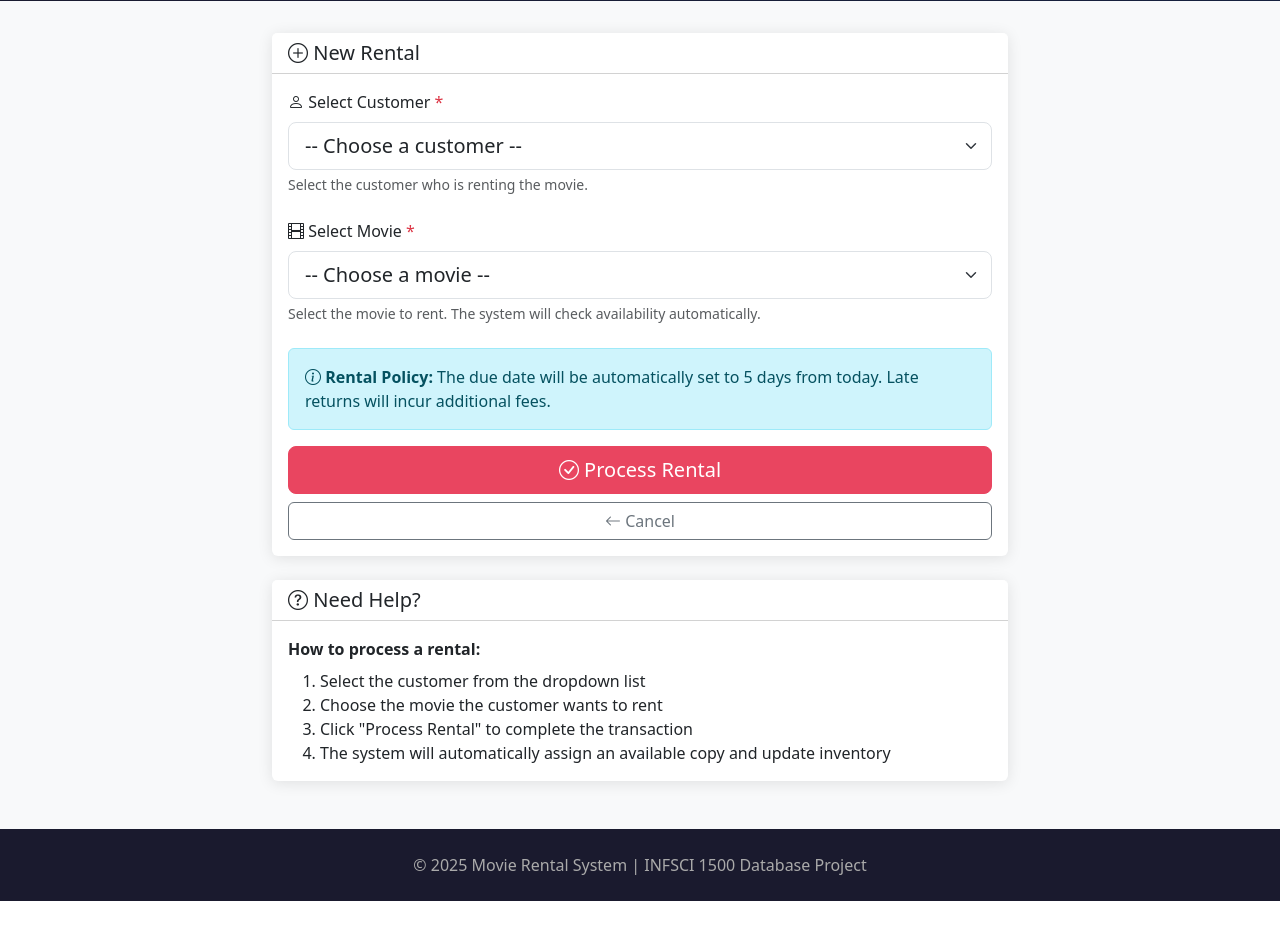
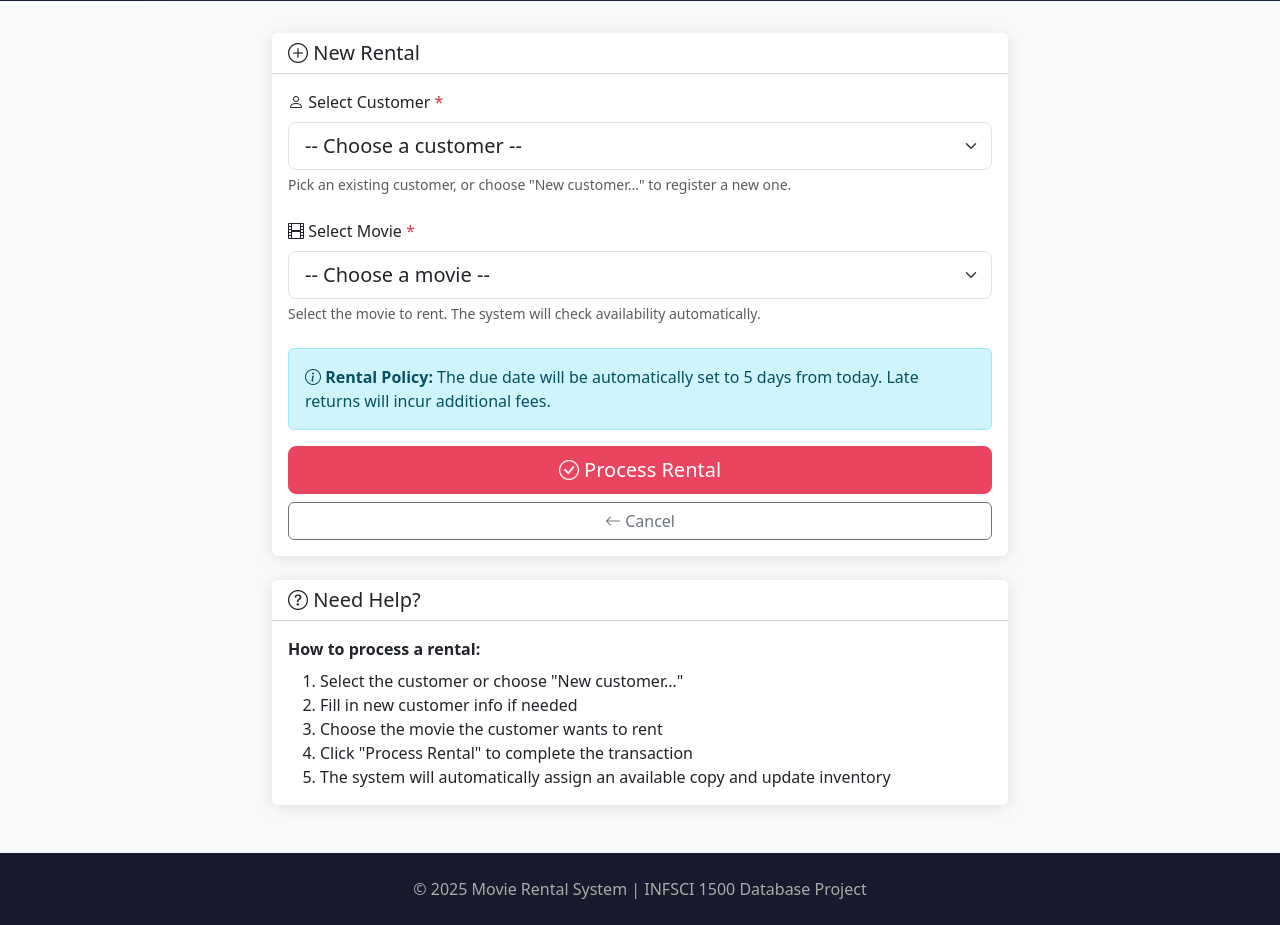
Before and after one commit to Xzx13/INFSCI_1500_final-project, a Flask app: page /rent in a window 1280 px wide. Shown: the part 221-1146 px from the top of the page. Before the commit the page ends 1122 px from the top, so only its background shows below. Run offline with Flask 3, Linux system fonts and the light colour scheme; data comes from the database, SQL or seed files in the repository.

Commit message:
Add files via upload

```diff
--- a/movie_rental_project/templates/rent.html
+++ b/movie_rental_project/templates/rent.html
@@ -26,13 +26,49 @@
                             </label>
                             <select class="form-select form-select-lg" id="customer_id" name="customer_id" required>
                                 <option value="" disabled selected>-- Choose a customer --</option>
+                                <option value="new">+ New customer...</option>
                                 {% for customer in customers %}
                                 <option value="{{ customer['customer_id'] }}">
                                     {{ customer['name'] }}
                                 </option>
                                 {% endfor %}
                             </select>
-                            <div class="form-text">Select the customer who is renting the movie.</div>
+                            <div class="form-text">
+                                Pick an existing customer, or choose "New customer..." to register a new one.
+                            </div>
+                        </div>
+
+                        <!-- New Customer Fields (hidden by default) -->
+                        <div id="new-customer-fields" class="mb-4" style="display: none;">
+                            <div class="alert alert-secondary py-2 mb-3">
+                                <i class="bi bi-person-plus"></i>
+                                New customer details
+                            </div>
+                            <div class="row g-3">
+                                <div class="col-md-6">
+                                    <label for="new_first_name" class="form-label">First name <span class="text-danger">*</span></label>
+                                    <input type="text" class="form-control" id="new_first_name" name="new_first_name" placeholder="First name">
+                                </div>
+                                <div class="col-md-6">
+                                    <label for="new_last_name" class="form-label">Last name <span class="text-danger">*</span></label>
+                                    <input type="text" class="form-control" id="new_last_name" name="new_last_name" placeholder="Last name">
+                                </div>
+                                <div class="col-md-6">
+                                    <label for="new_email" class="form-label">Email <span class="text-danger">*</span></label>
+                                    <input type="email" class="form-control" id="new_email" name="new_email" placeholder="email@example.com">
+                                </div>
+                                <div class="col-md-6">
+                                    <label for="new_phone" class="form-label">Phone</label>
+                                    <input type="text" class="form-control" id="new_phone" name="new_phone" placeholder="Optional phone number">
+                                </div>
+                                <div class="col-12">
+                                    <label for="new_address" class="form-label">Address</label>
+                                    <input type="text" class="form-control" id="new_address" name="new_address" placeholder="Street, city, etc.">
+                                </div>
+                            </div>
+                            <div class="form-text mt-1">
+                                These fields are only required when you choose "New customer...".
+                            </div>
                         </div>
 
                         <!-- Movie Selection -->
@@ -79,7 +115,8 @@
                 <div class="card-body">
                     <p class="mb-2"><strong>How to process a rental:</strong></p>
                     <ol class="mb-0">
-                        <li>Select the customer from the dropdown list</li>
+                        <li>Select the customer or choose "New customer..."</li>
+                        <li>Fill in new customer info if needed</li>
                         <li>Choose the movie the customer wants to rent</li>
                         <li>Click "Process Rental" to complete the transaction</li>
                         <li>The system will automatically assign an available copy and update inventory</li>
@@ -89,4 +126,35 @@
         </div>
     </div>
 </div>
+
+<!-- Simple JS to toggle new customer fields -->
+<script>
+document.addEventListener("DOMContentLoaded", function () {
+    const customerSelect = document.getElementById("customer_id");
+    const newFields = document.getElementById("new-customer-fields");
+    const first = document.getElementById("new_first_name");
+    const last = document.getElementById("new_last_name");
+    const email = document.getElementById("new_email");
+
+    if (!customerSelect || !newFields) return;
+
+    function toggleNewCustomer() {
+        if (customerSelect.value === "new") {
+            newFields.style.display = "block";
+            if (first) first.required = true;
+            if (last) last.required = true;
+            if (email) email.required = true;
+        } else {
+            newFields.style.display = "none";
+            if (first) first.required = false;
+            if (last) last.required = false;
+            if (email) email.required = false;
+        }
+    }
+
+    customerSelect.addEventListener("change", toggleNewCustomer);
+    // run once on load
+    toggleNewCustomer();
+});
+</script>
 {% endblock %}
```
